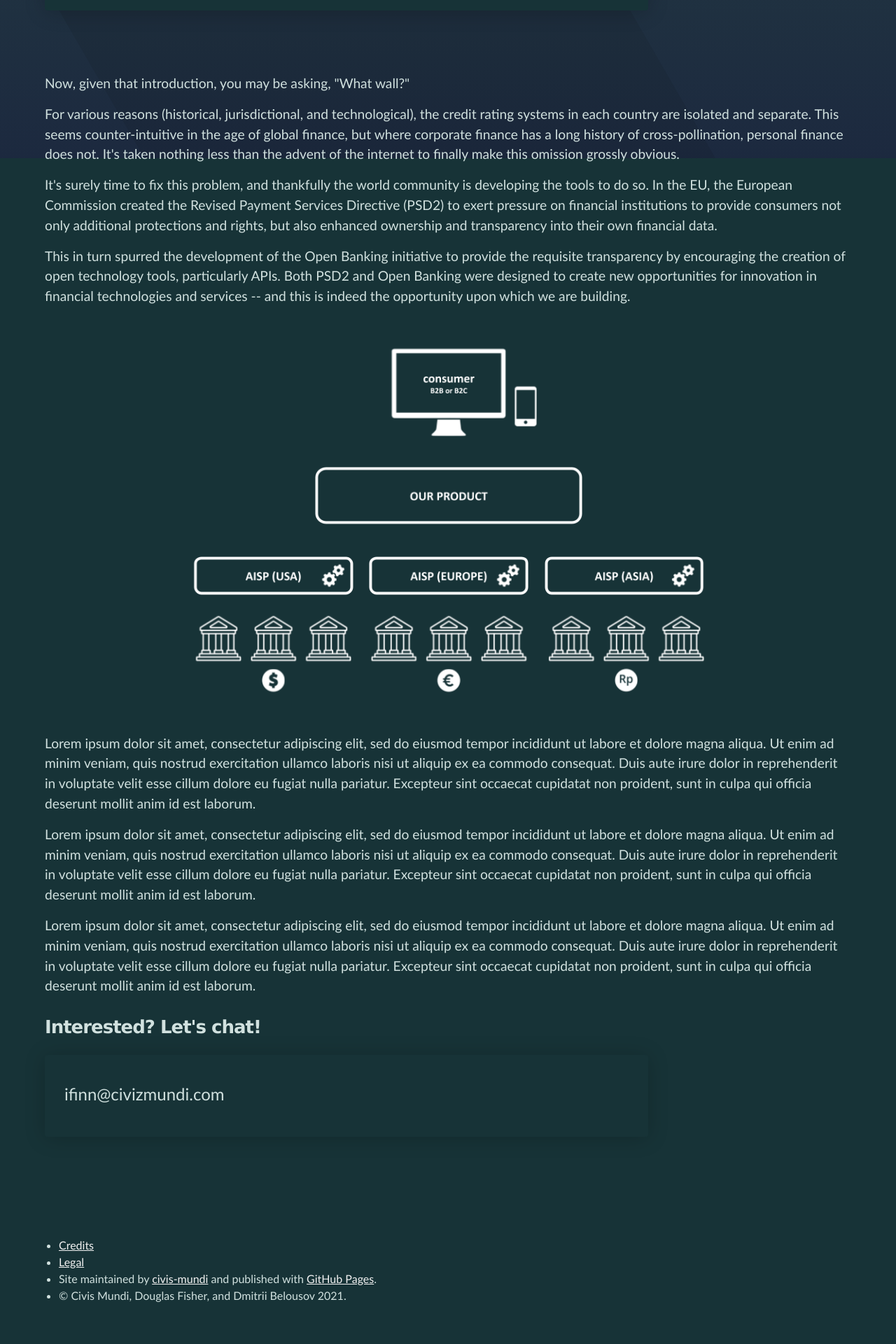
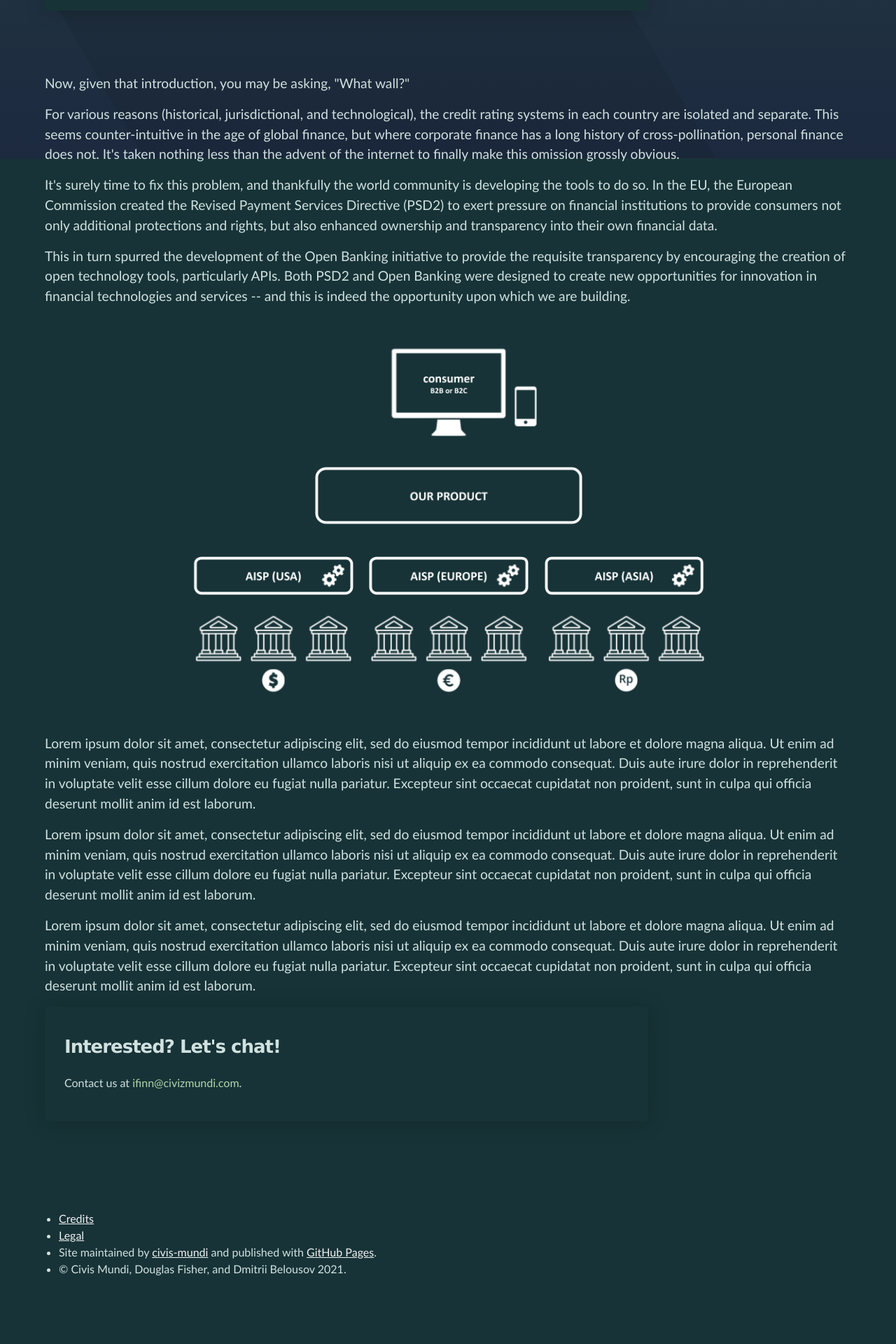
Before and after one commit to civis-mundi/civis-mundi.github.io, a Jekyll site: the page built from index.html, in a window 1280 px wide. Shown: the part 674-2594 px from the top of the page at 70% size. Built offline with Jekyll 4.4.1, drawn with Linux system fonts in a browser that asks for light colours; after the commit the page ends 2556 px from its top, so only the background shows below that.

Commit message:
#2 Clean up email box.

```diff
--- a/_sass/full-width.scss
+++ b/_sass/full-width.scss
@@ -168,6 +168,19 @@ Full-Width Styles
   font-size: 1.75rem;
 }
 
+.content-item-container-lesser {
+  position: relative;
+  background-color: $body_background_color;
+  border-radius: 0.25rem;
+  box-shadow: 0 2px 30px $shadow_color;
+  display: block;
+  padding: 1.75rem;
+  margin-bottom: 4rem;
+  max-width: 70%;
+  position: relative;
+  z-index: 1;
+}
+
 .content-story-section {
   font-size: 1.20rem;
 }
--- a/index.html
+++ b/index.html
@@ -87,9 +87,10 @@ layout: default
     </p>
 </div>
 
-<h2>Interested? Let's chat!</h2>
-<div class="content-item-container">
+
+<div class="content-item-container-lesser">
+    <h2>Interested? Let's chat!</h2>
     <p>
-        ifinn@civizmundi.com
+        Contact us at <a href="mailto:ifinn@civizmundi.com">ifinn@civizmundi.com</a>.
     </p>
 </div>
```
Also changed, not shown: pages/product.html (+3 -4 lines).
